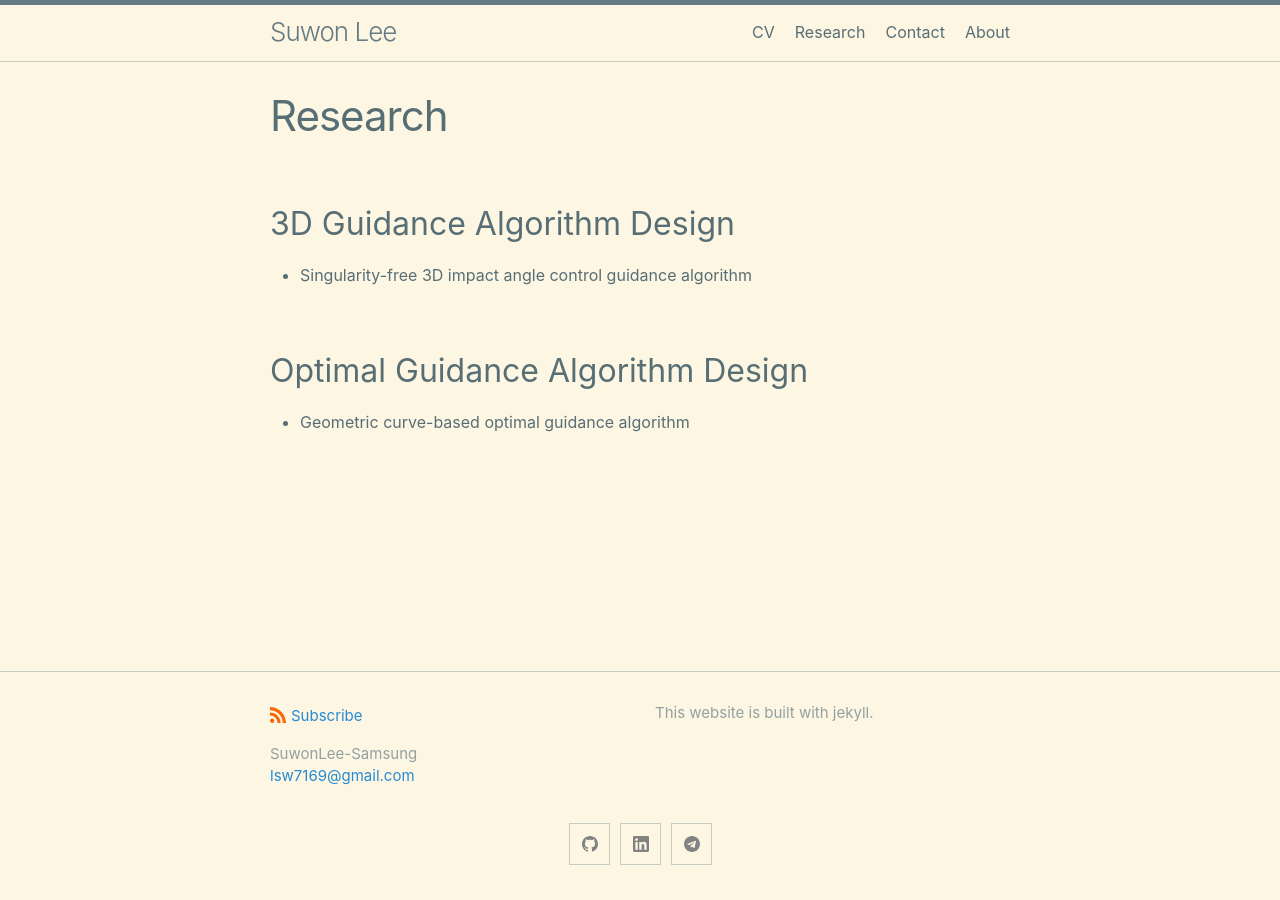
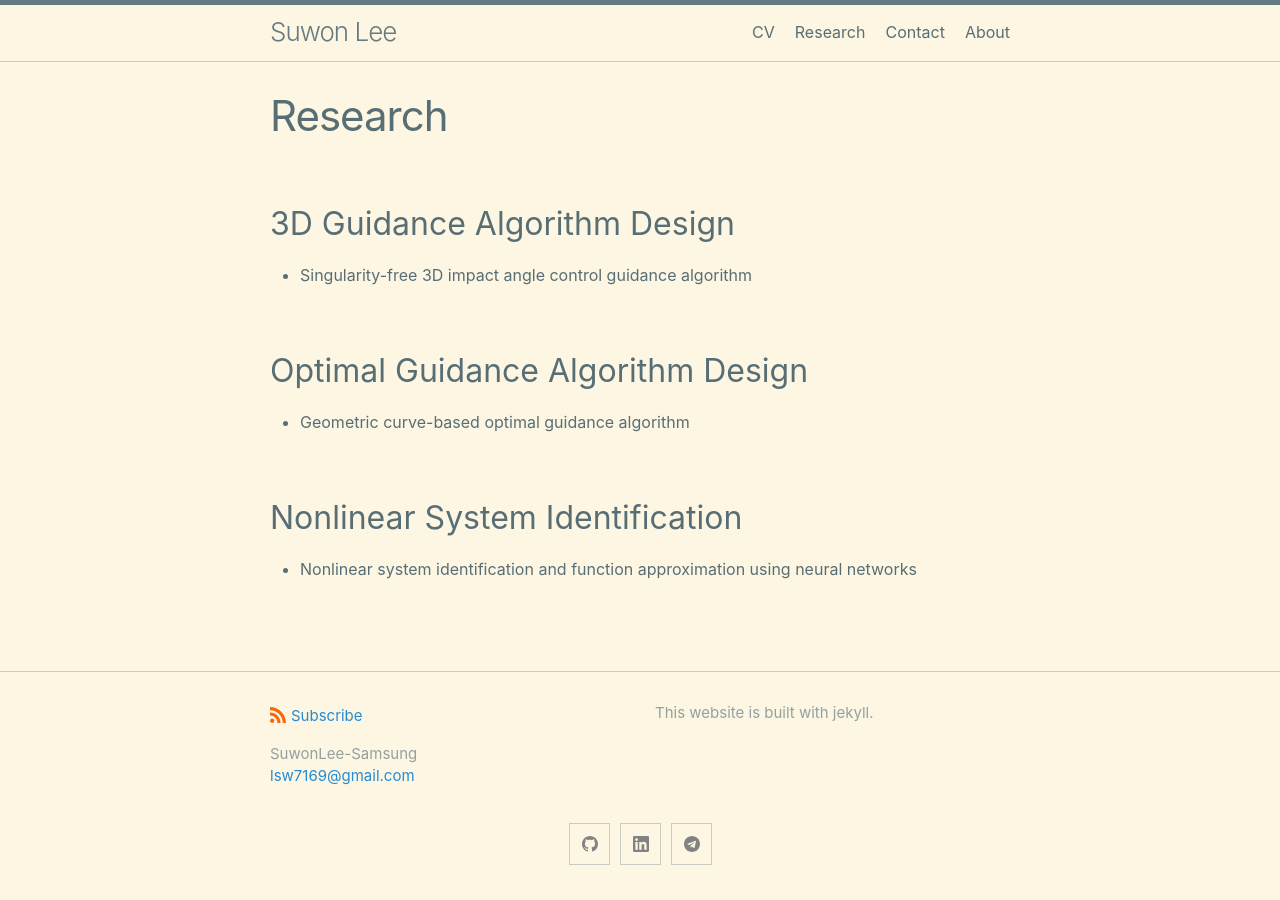
Before and after one commit to SuwonLee-KMU/SuwonLee-KMU.github.io, a Jekyll site: the page built from docs/Research.md, in a window 1280 px wide. Built offline with Jekyll 4.4.1, drawn with Linux system fonts in a browser that asks for light colours.

Commit message:
Research page에 SI 추가

```diff
--- a/docs/Research.md
+++ b/docs/Research.md
@@ -8,8 +8,10 @@ permalink: /Research/
 
 - Singularity-free 3D impact angle control guidance algorithm
 
-
-
 ## Optimal Guidance Algorithm Design
 
 - Geometric curve-based optimal guidance algorithm
+
+## Nonlinear System Identification
+
+- Nonlinear system identification and function approximation using neural networks
```
